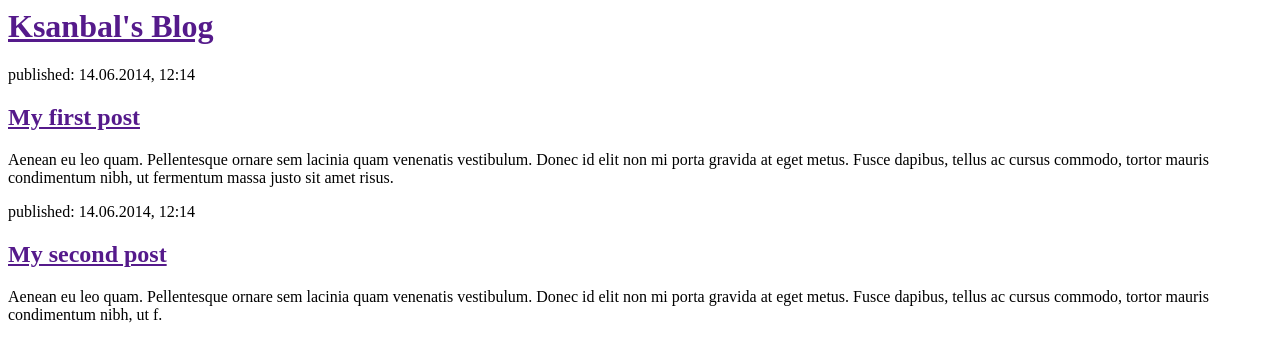
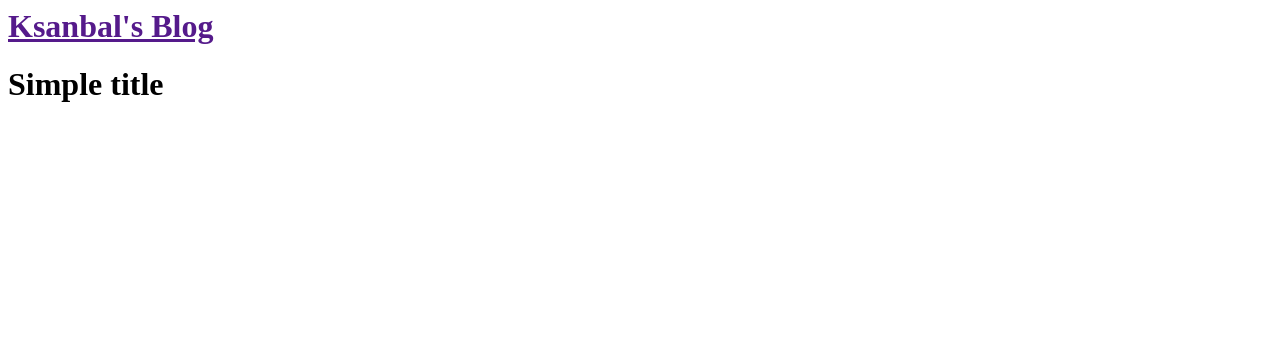
Before and after one commit to Ksanbal/SBlog, a Django app: page / in a window 1280 px wide. Shown: the top 362 px of the page. Run offline with Django 3.2, Linux system fonts and the light colour scheme; data comes from the database, SQL or seed files in the repository; both versions use the stored data as it was after the commit.

Commit message:
템플릿 수정했습니다

```diff
--- a/SBlog/blog/templates/blog/post_list.html
+++ b/SBlog/blog/templates/blog/post_list.html
@@ -7,16 +7,10 @@
             <h1><a href="">Ksanbal's Blog</a></h1>
         </div>
 
+        {% for post in posts %}
         <div>
-            <p>published: 14.06.2014, 12:14</p>
-            <h2><a href="">My first post</a></h2>
-            <p>Aenean eu leo quam. Pellentesque ornare sem lacinia quam venenatis vestibulum. Donec id elit non mi porta gravida at eget metus. Fusce dapibus, tellus ac cursus commodo, tortor mauris condimentum nibh, ut fermentum massa justo sit amet risus.</p>
+            <h1>{{ post }}</h1>
         </div>
-
-        <div>
-            <p>published: 14.06.2014, 12:14</p>
-            <h2><a href="">My second post</a></h2>
-            <p>Aenean eu leo quam. Pellentesque ornare sem lacinia quam venenatis vestibulum. Donec id elit non mi porta gravida at eget metus. Fusce dapibus, tellus ac cursus commodo, tortor mauris condimentum nibh, ut f.</p>
-        </div>
+        {% endfor %}
     </body>
 </html>
--- a/SBlog/blog/views.py
+++ b/SBlog/blog/views.py
@@ -1,6 +1,9 @@
 from django.shortcuts import render
+from django.utils import timezone
+from .models import Post
 
 
 def post_list(request):
-    return render(request, 'blog/post_list.html', {})
+    posts = Post.objects.filter(published_date__lte=timezone.now()).order_by('published_date')
+    return render(request, 'blog/post_list.html', {'posts' : posts})
 # Create your views here.
```
Also changed, not shown: SBlog/db.sqlite3.
